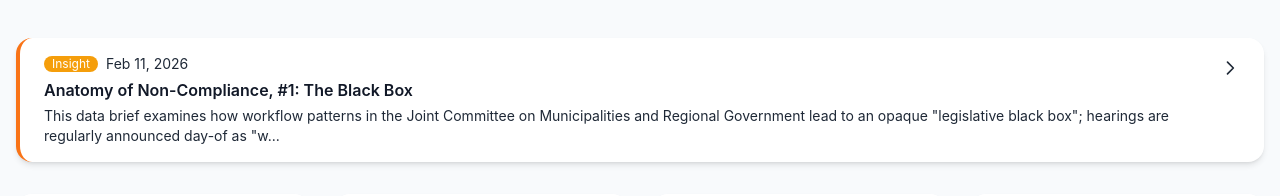
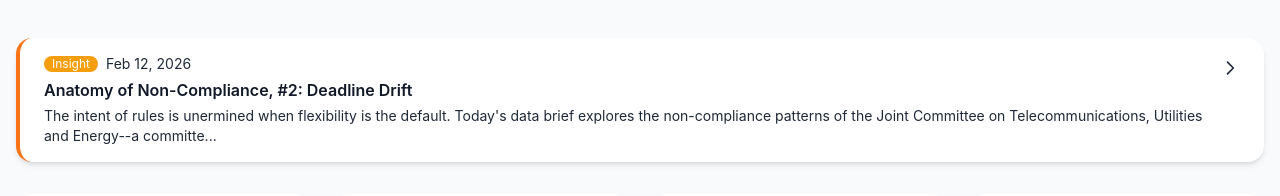
Before and after one commit to arbowl/beacon-hill-tracker, a React (Vite) app in the folder frontend/: page / in a window 1280 px wide. Shown: the part 534-730 px from the top of the page. Built offline with nearby package versions, Linux system fonts and the light colour scheme; no server answers.

Commit message:
Refactor Update interface and updates data structure

```diff
--- a/frontend/src/data/updates.ts
+++ b/frontend/src/data/updates.ts
@@ -272,5 +272,17 @@ This report marks the start of a series which will draw upon the insights of the
 
 [Read the report here (PDF)](/documents/noncompliance_anatomy_1.pdf)`,
     type: 'insight'
+  },
+  {
+    id: 17,
+    date: '2026-02-12',
+    title: 'Anatomy of Non-Compliance, #2: Deadline Drift',
+    content: `
+The intent of rules is unermined when flexibility is the default.
+
+Today's data brief explores the non-compliance patterns of the Joint Committee on Telecommunications, Utilities and Energy--a committee which the Tracker has found misses reporting deadlines 100% of the time. In many cases, extension authority places the deadline well past the normally-allowed 90-day deadline set by the House Rules, demonstrating how systematic flexibility erodes the impact of transparency reforms.
+
+[Read the report here (PDF)](/documents/noncompliance_anatomy_2.pdf)`,
+    type: 'insight'
   }
 ]
```
